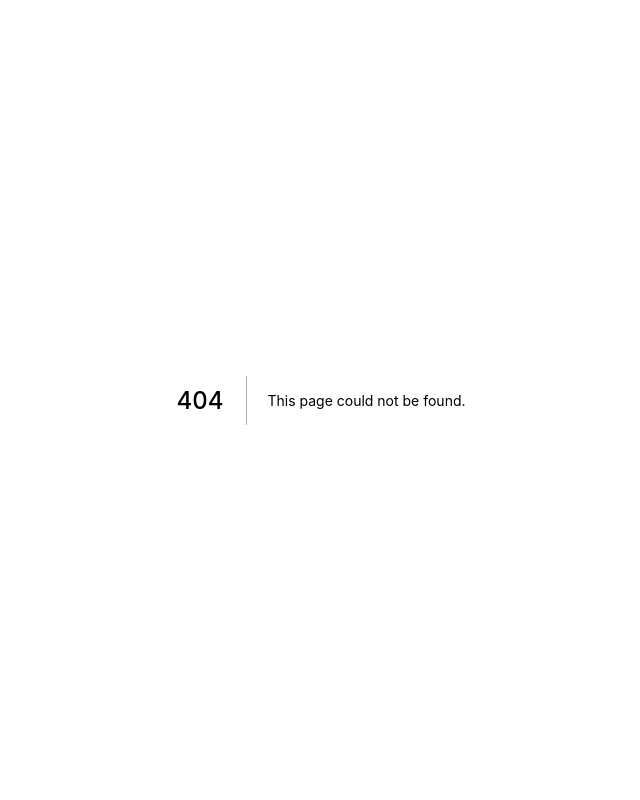
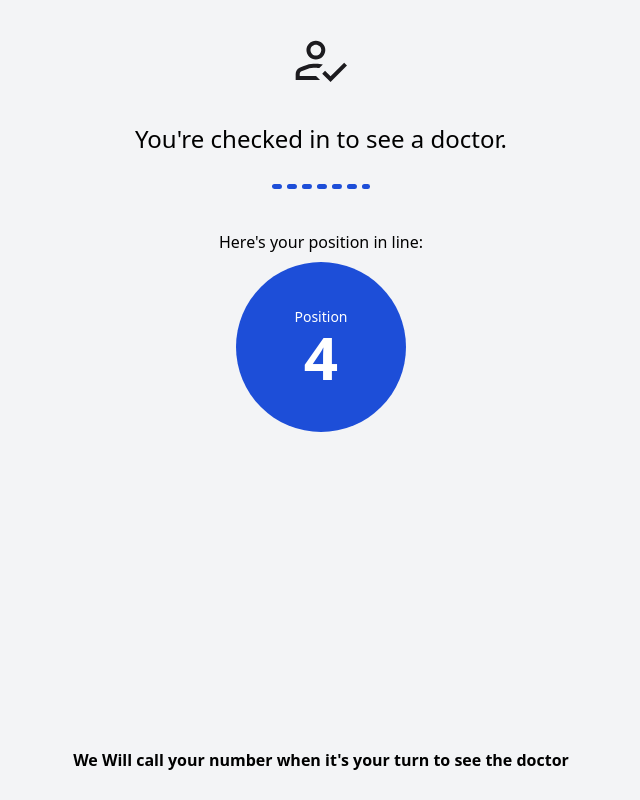
Before and after one commit to nowarrenty/patient-check-in, a Next.js app: page /completed in a window 1280 px wide. Before the commit this address had no page. Shown: the whole page, without its empty margins (319-959 px from the left). Built offline with nearby package versions, Linux system fonts and the light colour scheme.

Commit message:
feat: add "complete" page

```diff
--- /dev/null
+++ b/pages/completed.tsx
@@ -0,0 +1,30 @@
+import Image from "next/image";
+import personSVG from "../public/person.svg";
+import lineSVG from "../public/line.svg";
+
+export default function Completed() {
+  return (
+    <div className="flex flex-col h-full mx-4">
+      <div className="flex flex-col items-center grow">
+        <div className="flex flex-col mt-10">
+          <Image src={personSVG} alt={""} priority />
+        </div>
+        <p className="self-center mt-10 font-medium text-2xl text-center">{`You're checked in to see a doctor.`}</p>
+        <div className="flex flex-col mt-7">
+          <Image src={lineSVG} alt={``} />
+        </div>
+        <div className="flex flex-col items-center">
+          <p className="text-center mt-10 mb-2">{`Here's your position in line:`}</p>
+          <div
+            className={`bg-blue-700 h-[170px] w-[170px] rounded-full flex flex-col items-center
+          justify-center text-white`}
+          >
+            <p className="text-sm">Position</p>
+            <p className="font-bold text-6xl">{4}</p>
+          </div>
+        </div>
+      </div>
+      <p className="mt-5 mb-7 text-center font-semibold mx-8">{`We Will call your number when it's your turn to see the doctor`}</p>
+    </div>
+  );
+}
```
Also changed, not shown: public/line.svg (added), public/person.svg (added).
